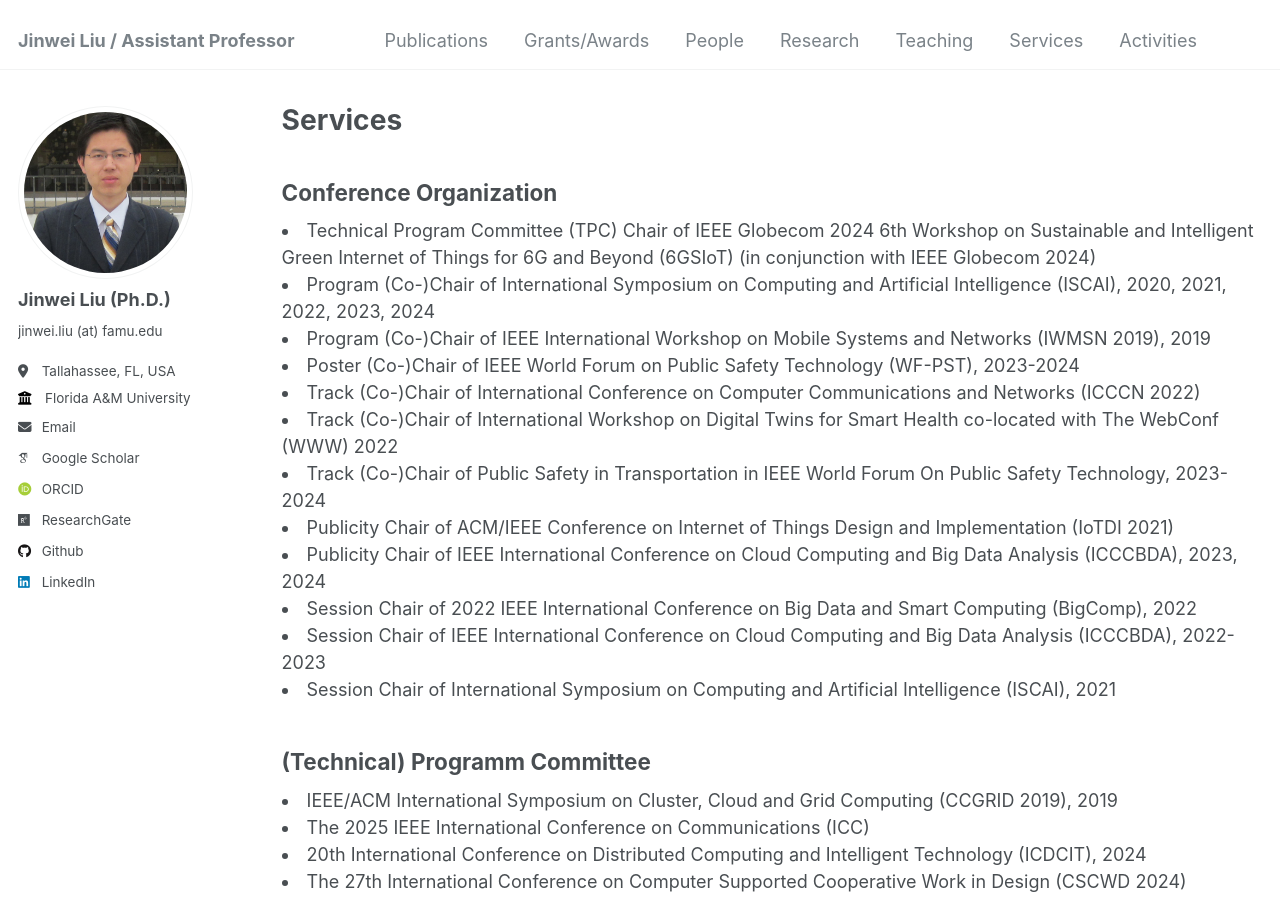
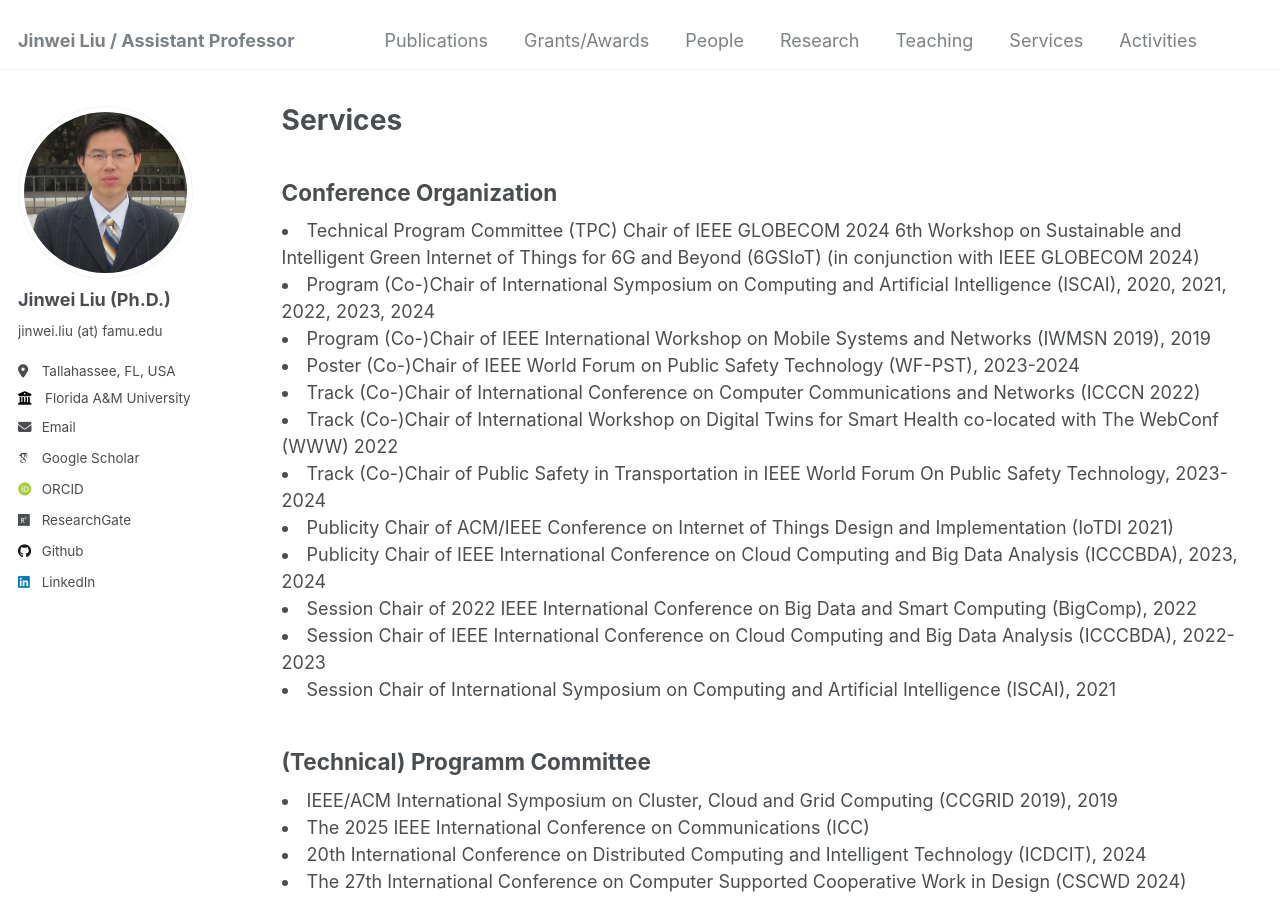
Before and after one commit to jinweiliucu/jinweiliucu.github.io, a Jekyll site: the page built from _pages/services.html, in a window 1280 px wide and 900 px high. Built offline with Jekyll 4.4.1, drawn with Linux system fonts in a browser that asks for light colours; some web fonts are replaced.

```diff
--- a/_pages/services.html
+++ b/_pages/services.html
@@ -7,7 +7,7 @@ author_profile: true
 
 <h2 class="text-left">Conference Organization</h2>
 	<li>
-	Technical Program Committee (TPC) Chair of IEEE Globecom 2024 6th Workshop on Sustainable and Intelligent Green Internet of Things for 6G and Beyond (6GSIoT) (in conjunction with IEEE Globecom 2024)
+	Technical Program Committee (TPC) Chair of IEEE GLOBECOM 2024 6th Workshop on Sustainable and Intelligent Green Internet of Things for 6G and Beyond (6GSIoT) (in conjunction with IEEE GLOBECOM 2024)
 	</li>
 
 	<li>
```
